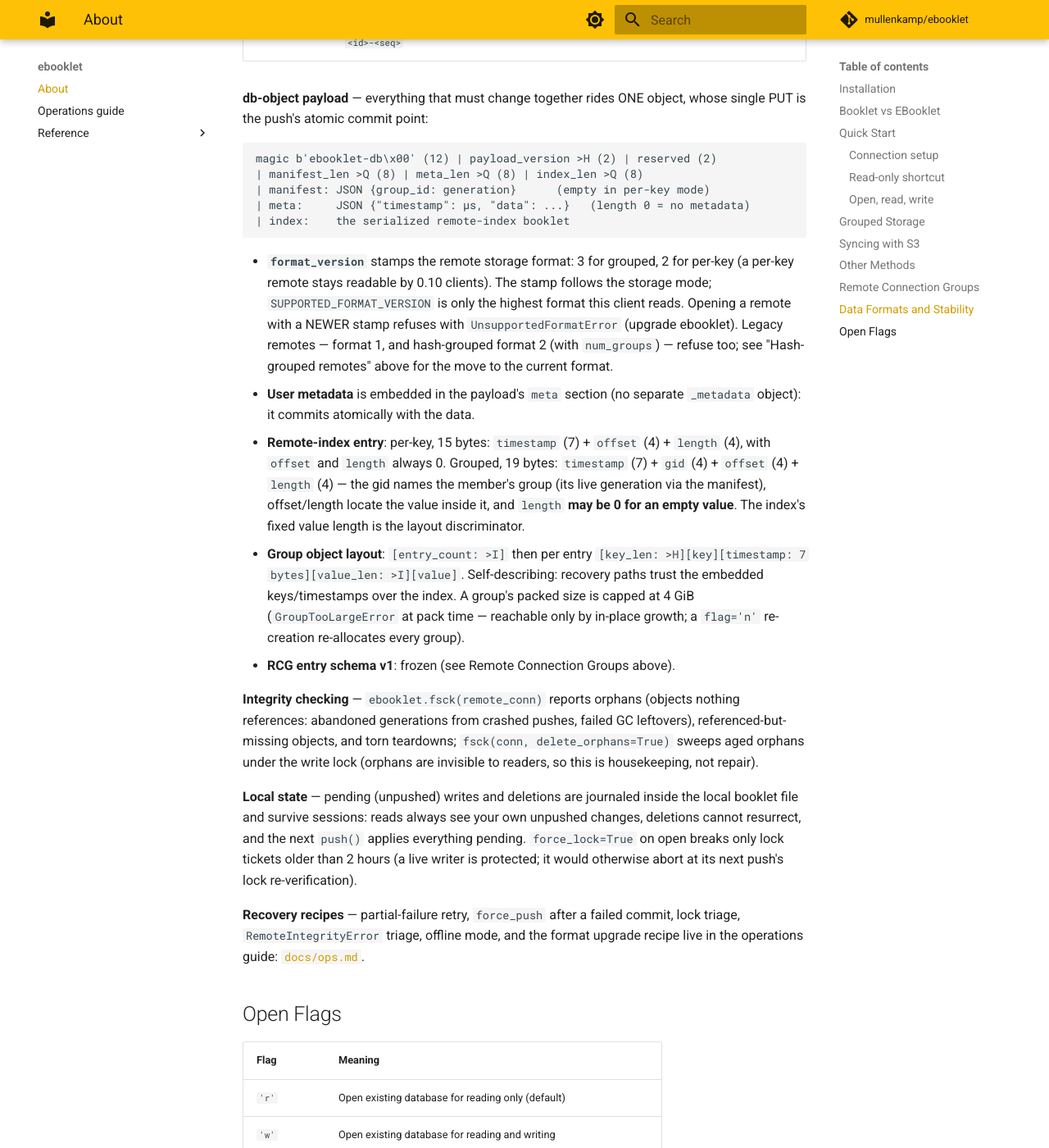
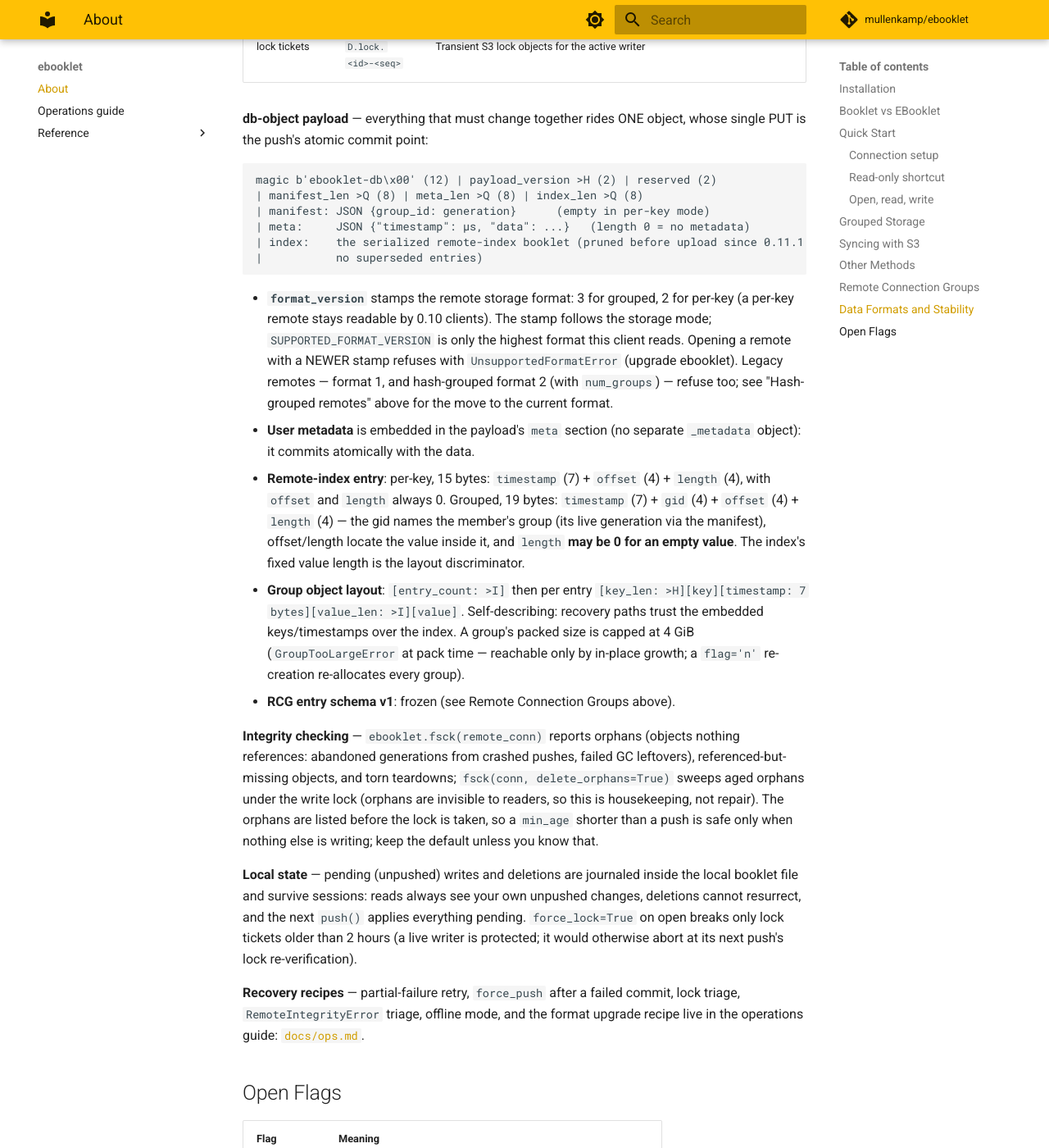
Before and after one commit to mullenkamp/ebooklet, an MkDocs documentation site: the page built from docs/index.md, in a window 1280 px wide and 1400 px high, scrolled down 5144 px. Shown: the whole window at 82% size. Built offline with MkDocs 1.6.1 and Material for MkDocs 9.7.7, drawn with Linux system fonts in a browser that asks for light colours; comment, search, counter and statistics services are not loaded; some of the changed text lies outside the part shown.

Commit message:
updated docs

````diff
--- a/README.md
+++ b/README.md
@@ -85,7 +85,7 @@
 - A grouped remote records the `group_bytes` its last push packed with. Omitted, an existing remote keeps its storage mode and its recorded `group_bytes`; a new database is grouped at 32 MiB. Passing another value changes the target from that push on: new data packs to it, existing groups keep their size, and the remote records the new value (no history is kept). `db.group_bytes` reports the value in effect. An explicit value for the other mode is ignored with a warning (with `flag='n'` it raises — call `delete_remote()` first to change the mode).
 - A value larger than `group_bytes` gets a group of its own. A group can still exceed the 4 GiB packing ceiling if its members grow in place (`GroupTooLargeError`).
 
-**Per-key storage** (`group_bytes=None`, format 2) puts each value in its own S3 object. It suits databases pushed very often in small increments (each push uploads exactly the changed values, with no group to top up).
+**Per-key storage** (`group_bytes=None`, format 2) puts each value in its own S3 object. Each push uploads exactly the changed values, with no group to top up. That costs one request per value, so a database updated often across many keys (e.g. hourly station telemetry) is usually better served by small groups written in the order they will be updated.
 
 **Hash-grouped remotes (pre-0.11, `num_groups`) are not readable by 0.11.** To move one to the current format: with `ebooklet<0.11`, open it `'w'` and call `load_items()` so the local file holds every value; `delete_remote()`; then push the local file again with 0.11. The `num_groups` argument is gone: for one release an explicit `num_groups=None` still means per-key (as it always did); an int raises.
 
@@ -163,7 +163,8 @@
 | manifest_len >Q (8) | meta_len >Q (8) | index_len >Q (8)
 | manifest: JSON {group_id: generation}      (empty in per-key mode)
 | meta:     JSON {"timestamp": µs, "data": ...}   (length 0 = no metadata)
-| index:    the serialized remote-index booklet
+| index:    the serialized remote-index booklet (pruned before upload since 0.11.1:
+|           no superseded entries)
 ```
 
 - **`format_version`** stamps the remote storage format: 3 for grouped, 2 for per-key (a per-key remote stays readable by 0.10 clients). The stamp follows the storage mode; `SUPPORTED_FORMAT_VERSION` is only the highest format this client reads. Opening a remote with a NEWER stamp refuses with `UnsupportedFormatError` (upgrade ebooklet). Legacy remotes — format 1, and hash-grouped format 2 (with `num_groups`) — refuse too; see "Hash-grouped remotes" above for the move to the current format.
@@ -172,7 +173,7 @@
 - **Group object layout**: `[entry_count: >I]` then per entry `[key_len: >H][key][timestamp: 7 bytes][value_len: >I][value]`. Self-describing: recovery paths trust the embedded keys/timestamps over the index. A group's packed size is capped at 4 GiB (`GroupTooLargeError` at pack time — reachable only by in-place growth; a `flag='n'` re-creation re-allocates every group).
 - **RCG entry schema v1**: frozen (see Remote Connection Groups above).
 
-**Integrity checking** — `ebooklet.fsck(remote_conn)` reports orphans (objects nothing references: abandoned generations from crashed pushes, failed GC leftovers), referenced-but-missing objects, and torn teardowns; `fsck(conn, delete_orphans=True)` sweeps aged orphans under the write lock (orphans are invisible to readers, so this is housekeeping, not repair).
+**Integrity checking** — `ebooklet.fsck(remote_conn)` reports orphans (objects nothing references: abandoned generations from crashed pushes, failed GC leftovers), referenced-but-missing objects, and torn teardowns; `fsck(conn, delete_orphans=True)` sweeps aged orphans under the write lock (orphans are invisible to readers, so this is housekeeping, not repair). The orphans are listed before the lock is taken, so a `min_age` shorter than a push is safe only when nothing else is writing; keep the default unless you know that.
 
 **Local state** — pending (unpushed) writes and deletions are journaled inside the local booklet file and survive sessions: reads always see your own unpushed changes, deletions cannot resurrect, and the next `push()` applies everything pending. `force_lock=True` on open breaks only lock tickets older than 2 hours (a live writer is protected; it would otherwise abort at its next push's lock re-verification).
 
````
Also changed, not shown: CHANGELOG.md (+2 -2 lines), planning/write-order-groups-plan.md (+12 -0 lines).
